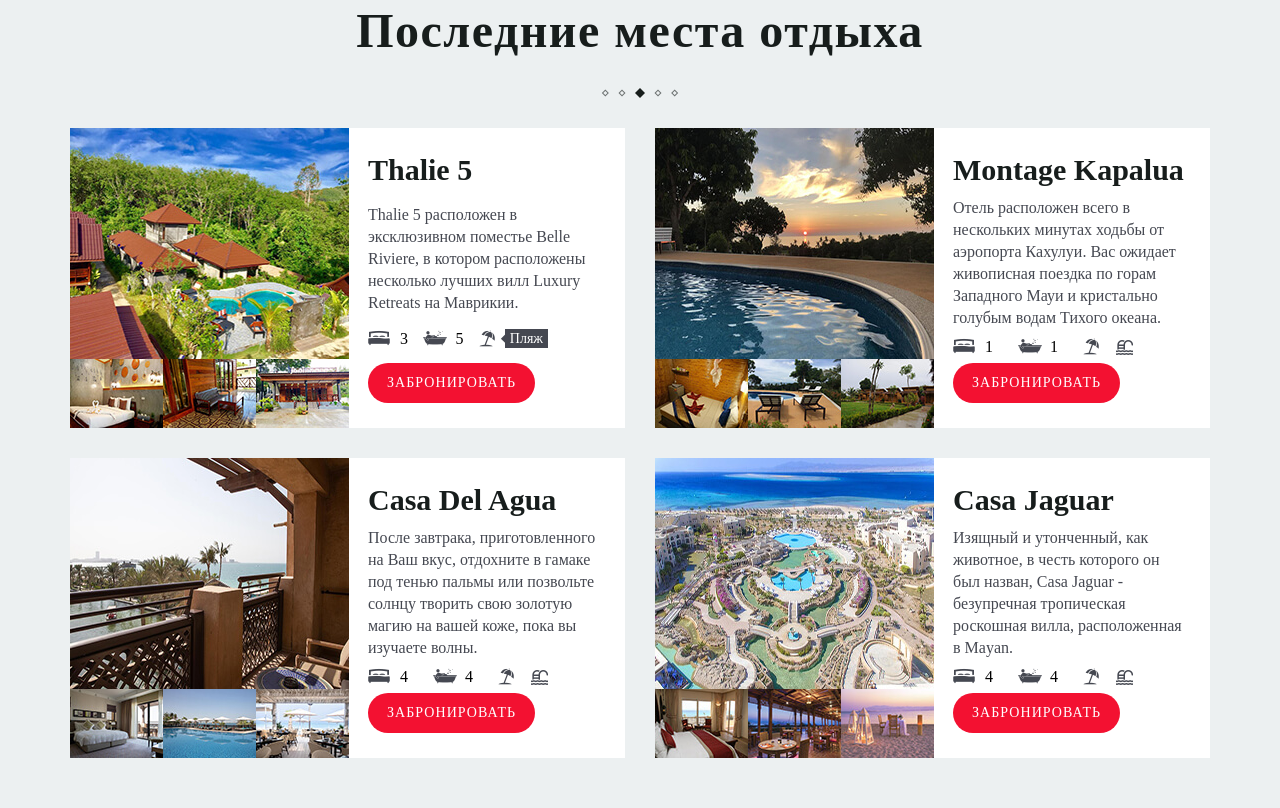
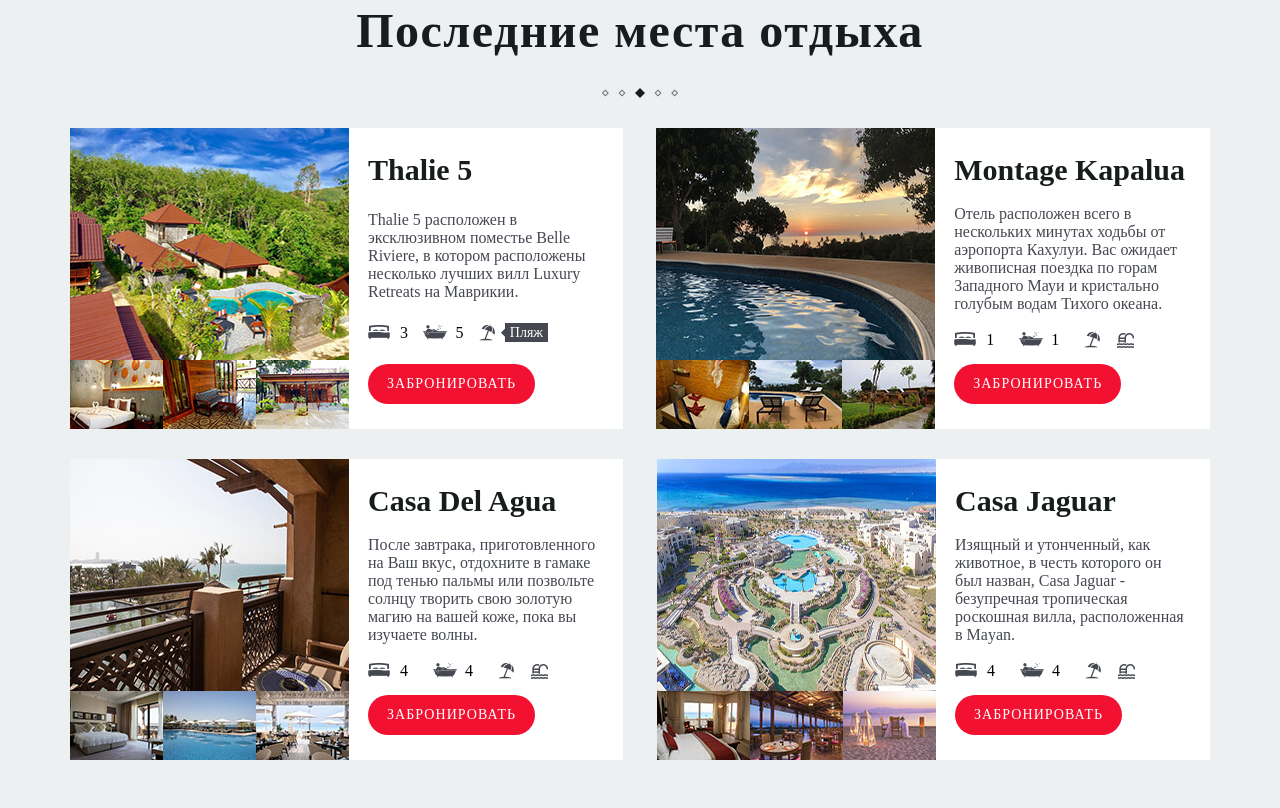
Before and after one commit to everestq/holidays, a website: page app/index.html in a window 1280 px wide. Shown: the part 1532-2340 px from the top of the page. Drawn offline with nearby package versions, Linux system fonts and the light colour scheme; files whose address does not match are found by name.

Commit message:
fix ie 11

```diff
--- a/app/scss/style.scss
+++ b/app/scss/style.scss
@@ -292,8 +292,8 @@
   background-repeat: no-repeat;
   background-size: cover;
   background-position: center;
-  display: flex;
-  flex-wrap: wrap;
+  display: inline-block;
+  font-size: 0;
   img{
     cursor: pointer;
     & + img{
@@ -303,7 +303,8 @@
   a{
     font-size: 0;
     & + a{
-      margin-top: -1px;
+      font-size: 0px;
+
     }
   }
 }
@@ -312,6 +313,7 @@
   display: flex;
   flex-direction: column;
   justify-content: space-between;
+
 }
 .item-content__title{
   color: $black;
@@ -322,8 +324,9 @@
 .item-content__text{
   color: $text;
   @include f300;
-  line-height: 22px;
+  line-height: 18px;
   font-size: 16px;
+  width: 230px;
 }
 .item-content__info{
   display: flex;
@@ -378,7 +381,6 @@
   font-size: 14px;
   @include f300;
   position: relative;
-
   text-align: center;
   &::before{
     content: '';
```
Also changed, not shown: app/css/style.min.css.
